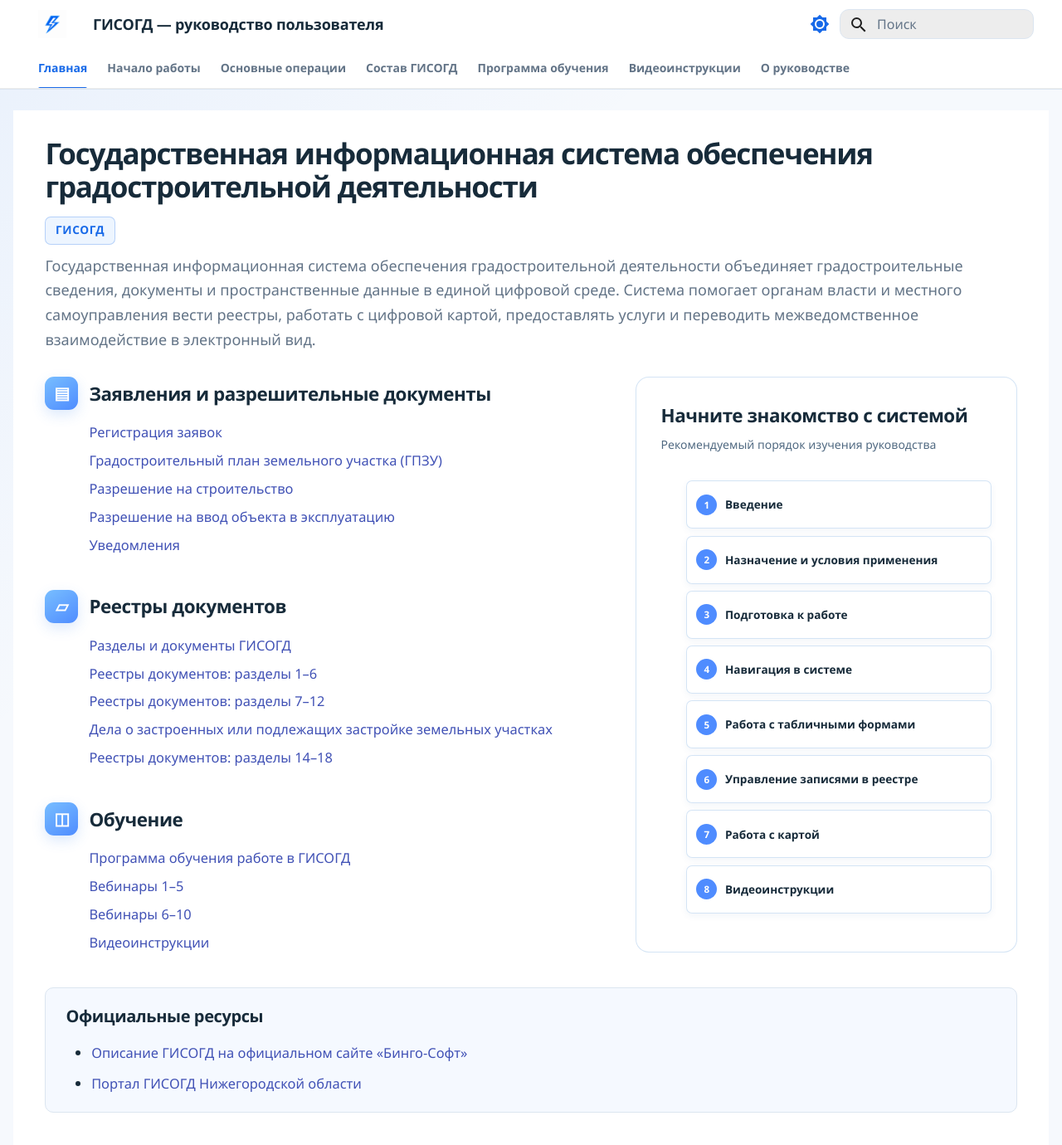
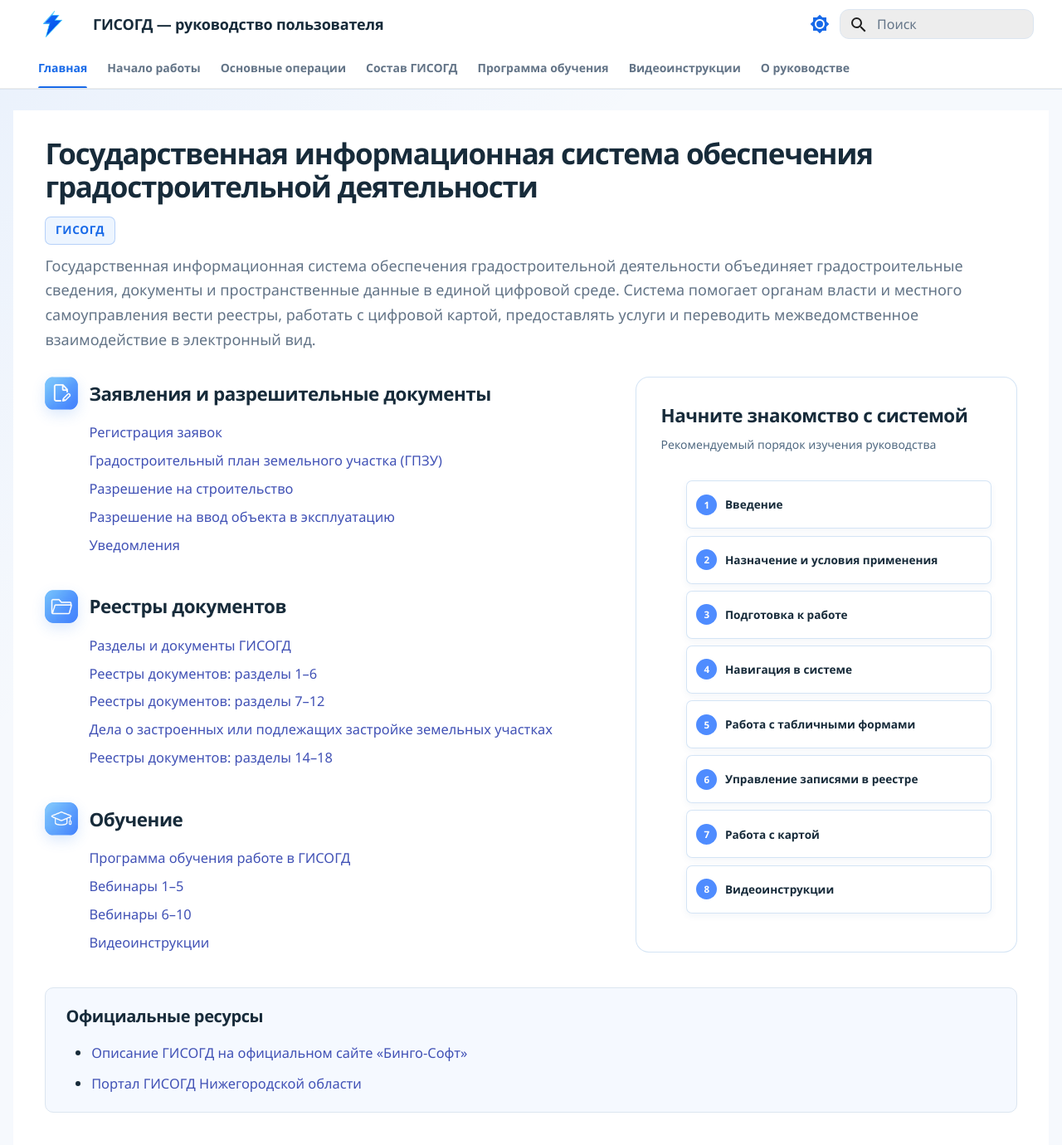
Before and after one commit to DmiBear/gisogd-user-guide, an MkDocs documentation site: the page built from docs/index.md, in a window 1280 px wide and 1400 px high. Shown: the top 1380 px of the window at 83% size. Built offline with MkDocs 1.6.1 and Material for MkDocs 9.7.7, drawn with Linux system fonts in a browser that asks for light colours.

Commit message:
Обновить иконки и навигацию сайта

```diff
--- a/docs/assets/stylesheets/extra.css
+++ b/docs/assets/stylesheets/extra.css
@@ -109,16 +109,20 @@
   opacity: 1;
 }
 
+.md-tabs__item {
+  position: relative;
+}
+
 .md-tabs__link:hover,
 .md-tabs__item--active .md-tabs__link {
   color: var(--gisogd-blue);
 }
 
-.md-tabs__item--active .md-tabs__link::after {
+.md-tabs__item--active::after {
   position: absolute;
-  right: 0;
-  bottom: -0.78rem;
-  left: 0;
+  right: 0.6rem;
+  bottom: 0;
+  left: 0.6rem;
   height: 2px;
   content: "";
   background: var(--gisogd-blue);
@@ -133,7 +137,7 @@
 }
 
 .md-main__inner {
-  max-width: 96rem;
+  max-width: 84rem;
   margin-top: 1.25rem;
 }
 
@@ -355,15 +359,28 @@
 }
 
 .gisogd-home-section__icon {
-  display: grid;
+  display: block;
+  flex: 0 0 2rem;
   width: 2rem;
   height: 2rem;
-  color: #ffffff;
-  font-size: 1rem;
-  place-items: center;
+  overflow: hidden;
   background: linear-gradient(145deg, #78beff, #4f8cff);
   border-radius: 0.55rem;
   box-shadow: 0 0.3rem 0.8rem rgba(63, 132, 237, 0.18);
+}
+
+.md-typeset .gisogd-home-section__icon img {
+  display: block;
+  width: 100%;
+  height: 100%;
+  max-width: none;
+  margin: 0;
+  object-fit: cover;
+  background: transparent;
+  border: 0;
+  border-radius: inherit;
+  box-shadow: none;
+  cursor: default;
 }
 
 .gisogd-home-links {
@@ -408,6 +425,14 @@
   color: var(--gisogd-onboarding-muted);
   font-size: 0.7rem;
   line-height: 1.45;
+}
+
+[data-md-color-scheme="slate"] .md-typeset .gisogd-onboarding h2 {
+  color: #172b3a;
+}
+
+[data-md-color-scheme="slate"] .md-typeset .gisogd-onboarding > p {
+  color: #516a82;
 }
 
 .gisogd-onboarding__steps {
--- a/docs/index.md
+++ b/docs/index.md
@@ -19,7 +19,7 @@
 <div class="gisogd-dashboard">
   <main class="gisogd-dashboard__catalog">
     <section class="gisogd-home-section">
-      <h2><span class="gisogd-home-section__icon" aria-hidden="true">▤</span>Заявления и разрешительные документы</h2>
+      <h2><span class="gisogd-home-section__icon" aria-hidden="true"><img src="assets/images/home/applications.png" alt=""></span>Заявления и разрешительные документы</h2>
       <nav class="gisogd-home-links" aria-label="Заявления и разрешительные документы">
         <a href="gisogd/requests/">Регистрация заявок</a>
         <a href="gisogd/registries/section-13/land-and-construction/#54134">Градостроительный план земельного участка (ГПЗУ)</a>
@@ -30,7 +30,7 @@
     </section>
 
     <section class="gisogd-home-section">
-      <h2><span class="gisogd-home-section__icon" aria-hidden="true">▱</span>Реестры документов</h2>
+      <h2><span class="gisogd-home-section__icon" aria-hidden="true"><img src="assets/images/home/registries.png" alt=""></span>Реестры документов</h2>
       <nav class="gisogd-home-links" aria-label="Реестры документов">
         <a href="gisogd/overview/">Разделы и документы ГИСОГД</a>
         <a href="gisogd/registries/sections-1-6/">Реестры документов: разделы 1–6</a>
@@ -41,7 +41,7 @@
     </section>
 
     <section class="gisogd-home-section">
-      <h2><span class="gisogd-home-section__icon" aria-hidden="true">◫</span>Обучение</h2>
+      <h2><span class="gisogd-home-section__icon" aria-hidden="true"><img src="assets/images/home/training.png" alt=""></span>Обучение</h2>
       <nav class="gisogd-home-links" aria-label="Обучение">
         <a href="training/">Программа обучения работе в ГИСОГД</a>
         <a href="training/webinars-1-5/">Вебинары 1–5</a>
--- a/mkdocs.yml
+++ b/mkdocs.yml
@@ -10,7 +10,7 @@
   name: material
   language: ru
   logo: assets/images/brand/lightning.png
-  favicon: assets/images/brand/favicon.svg
+  favicon: assets/images/brand/lightning.png
   font: false
   icon:
     repo: fontawesome/brands/github
```
Also changed, not shown: docs/assets/images/brand/lightning.png, docs/assets/images/home/applications.png (added), docs/assets/images/home/registries.png (added), docs/assets/images/home/training.png (added).
